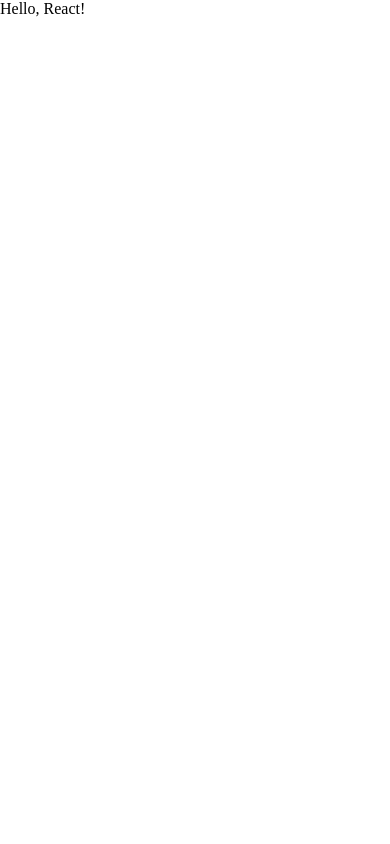
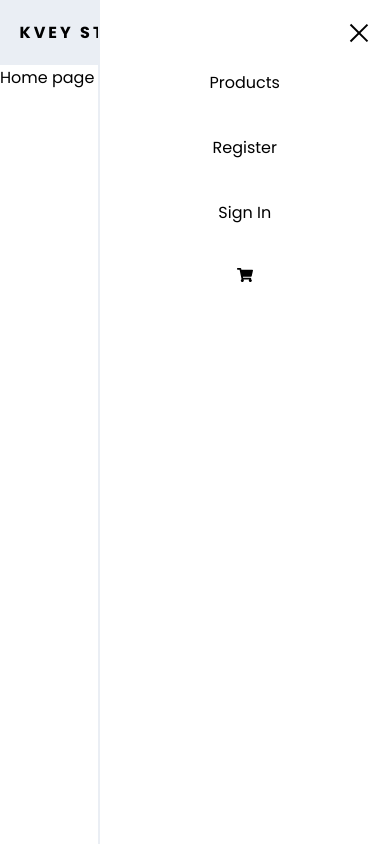
Before and after one commit to kiervz/fake-store, a React (Create React App) app: page / in a window 390 px wide. Built offline with nearby package versions, Linux system fonts and the light colour scheme; the HTML template or start-up script is replaced by a standard one.

Commit message:
add navigation bar

```diff
--- a/package.json
+++ b/package.json
@@ -8,6 +8,7 @@
     "@testing-library/user-event": "^13.5.0",
     "react": "^18.2.0",
     "react-dom": "^18.2.0",
+    "react-icons": "^4.4.0",
     "react-scripts": "5.0.1",
     "web-vitals": "^2.1.4"
   },
--- a/public/index.html
+++ b/public/index.html
@@ -24,6 +24,9 @@
       work correctly both with client-side routing and a non-root public URL.
       Learn how to configure a non-root public URL by running `npm run build`.
     -->
+    <link rel="preconnect" href="https://fonts.googleapis.com">
+    <link rel="preconnect" href="https://fonts.gstatic.com" crossorigin>
+    <link href="https://fonts.googleapis.com/css2?family=Poppins:wght@400;700&display=swap" rel="stylesheet">
     <title>React App</title>
   </head>
   <body>
--- a/src/App.js
+++ b/src/App.js
@@ -1,8 +1,12 @@
+import Home from "./layouts/Home";
+import Navbar from "./layouts/Navbar";
+
 const App = () => {
     return (
-        <div>
-          Hello, React!
-        </div>
+        <>
+            <Navbar />
+            <Home />
+        </>
     );
 }
 
--- a/src/index.css
+++ b/src/index.css
@@ -1,4 +1,49 @@
 * {
   margin: 0;
   padding: 0;
+  font-family: "Poppins", sans-serif;
+  box-sizing: border-box;
+  scroll-behavior: smooth;
+  scroll-padding-top: 2em;
 }
+
+:root {
+  --green-color: #64FFDA;
+  --primary-color: #000000;
+  --secondary-color: #212529;
+  --secondary-semi-color: #6C7591;
+  --bg-primary: #FFFFFF;
+  --bg-seondary: #EAEEF4;
+  --transition: all 0.25s cubic-bezier(0.645,0.045,0.355,1);
+  --navy-shadow: rgba(2,12,27,0.7);
+}
+
+body {
+  color: var(--primary-color);
+  background-color: var(--bg-primary);
+}
+
+.text-primary {
+  color: var(--primary-color);
+}
+
+.text-secondary {
+  color: var(--secondary-color);
+}
+
+.text-success {
+  color: var(--green-color);
+}
+
+.text-dark {
+  color: var(--bg-secondary);
+}
+
+a {
+  text-decoration: none;
+  color: var(--primary-color);
+}
+
+li {
+  list-style:none;
+}
--- /dev/null
+++ b/src/layouts/Home.js
@@ -0,0 +1,9 @@
+import React from 'react'
+
+const Home = () => {
+  return (
+    <div>Home page</div>
+  )
+}
+
+export default Home
--- /dev/null
+++ b/src/layouts/Navbar.css
@@ -0,0 +1,122 @@
+.logo {
+    font-size: 1.2em;
+    font-weight: 600;
+    letter-spacing: 3px;
+    text-decoration: none;
+    font-size: 1em;
+    position: relative;
+    text-transform: uppercase;
+}
+
+.container {
+    margin: auto;
+    width: min(90%, 1299px);
+}
+
+header {
+    top: 0;
+    left: 0;
+    width: 100%;
+    z-index: 5;
+    background-color: #EAEEF4;
+}
+
+.nav {
+    display: flex;
+    align-items: center;
+    justify-content: space-between;
+    padding: 20px 0;
+}
+
+.navbar {
+    display: flex;
+    align-items: center;
+    column-gap: 1.5em;
+}
+
+.nav-link {
+    font-size: 1rem;
+    padding: 4px 8px;
+    border-radius: 0.2rem;
+}
+
+.nav-link:hover {
+    color: #000000;
+}
+
+/** Menu Icon */
+.menu-icon {
+    display: none;
+    flex-direction: column;
+    align-items: center;
+    justify-content: center;
+    row-gap: 5px;
+    cursor: pointer;
+    z-index: 100;
+    transition: 0.3s;
+}
+
+.menu-icon div {
+    display: block;
+    background-color: #000000;
+    height: 2px;
+    width: 24px;
+    transition: 0.3s;
+}
+
+.move .line1 {
+    transform: rotate(-45deg) translate(-5px, 5px);
+}
+
+.move .line2 {
+    opacity: 0;
+}
+
+.move .line3 {
+    transform: rotate(45deg) translate(-5px, -5px);
+}
+
+
+@media (max-width:768px) {
+    .menu-icon {
+        display: flex;
+    }
+
+    .navbar {
+        top: 0;
+        width: min(75vw, 400px);
+        height: 100vh;
+        background-color: #FFFFFF;
+        display: flex;
+        flex-direction: column;
+        align-items: center;
+        position: absolute;
+        padding: 50px 20px;
+        border-left: 2px solid #EAEEF4;
+    }
+
+    .open-menu {
+        right: 0;
+        transition: 0.5s all cubic-bezier(0.075, 0.82, 0.165, 1);
+        animation: introLoad 0.5s forwards;
+    }
+
+    .close-menu {
+        display: none;
+        right: 0;
+    }
+
+    .nav-link {
+        display: block;
+        margin: 1rem 0;
+    }
+}
+
+@keyframes introLoad {
+    from {
+        clip-path: polygon(100% 0, 100% 0, 100% 100%, 100% 100%);
+    }
+    to {
+        clip-path: polygon(0 0, 100% 0, 100% 100%, 0 100%);
+    }
+}
--- /dev/null
+++ b/src/layouts/Navbar.js
@@ -0,0 +1,39 @@
+import React, { useState } from 'react'
+import { FaShoppingCart } from 'react-icons/fa'
+
+import './Navbar.css'
+
+const Navbar = () => {
+    const [toggle, setToggle] = useState(true)
+
+    const menuToggle = () => {
+        setToggle(!toggle)
+    }
+
+    return (
+        <header>
+            <nav className="nav container">
+                <a href="/" className="logo">KVEY STORE</a>
+
+                <ul className={`navbar ${toggle ? 'open-menu' : 'close-menu'}`}>
+                    <li><a href="/" className="nav-link">Products</a></li>
+                    <li><a href="/" className="nav-link">Register</a></li>
+                    <li><a href="/" className="nav-link">Sign In</a></li>
+                    <li>
+                        <a href="/" className="nav-link">
+                            <FaShoppingCart />
+                        </a>
+                    </li>
+                </ul>
+
+                <div className={`menu-icon ${toggle ? 'move' : ''}`} onClick={menuToggle}>
+                    <div className="line1"></div>
+                    <div className="line2"></div>
+                    <div className="line3"></div>
+                </div>
+            </nav>
+        </header>
+    )
+}
+
+export default Navbar
```
Also changed, not shown: 1 other file (tests, documents, lock files or other folders).
